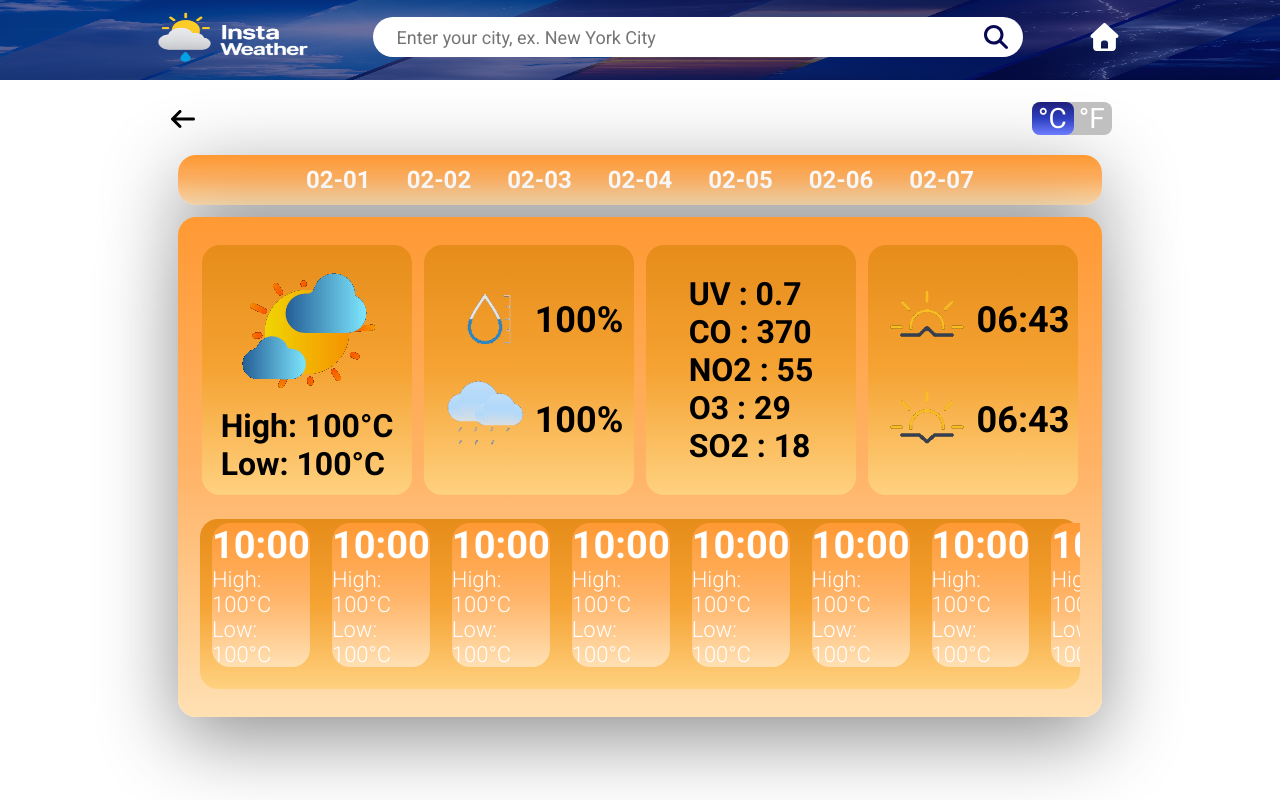
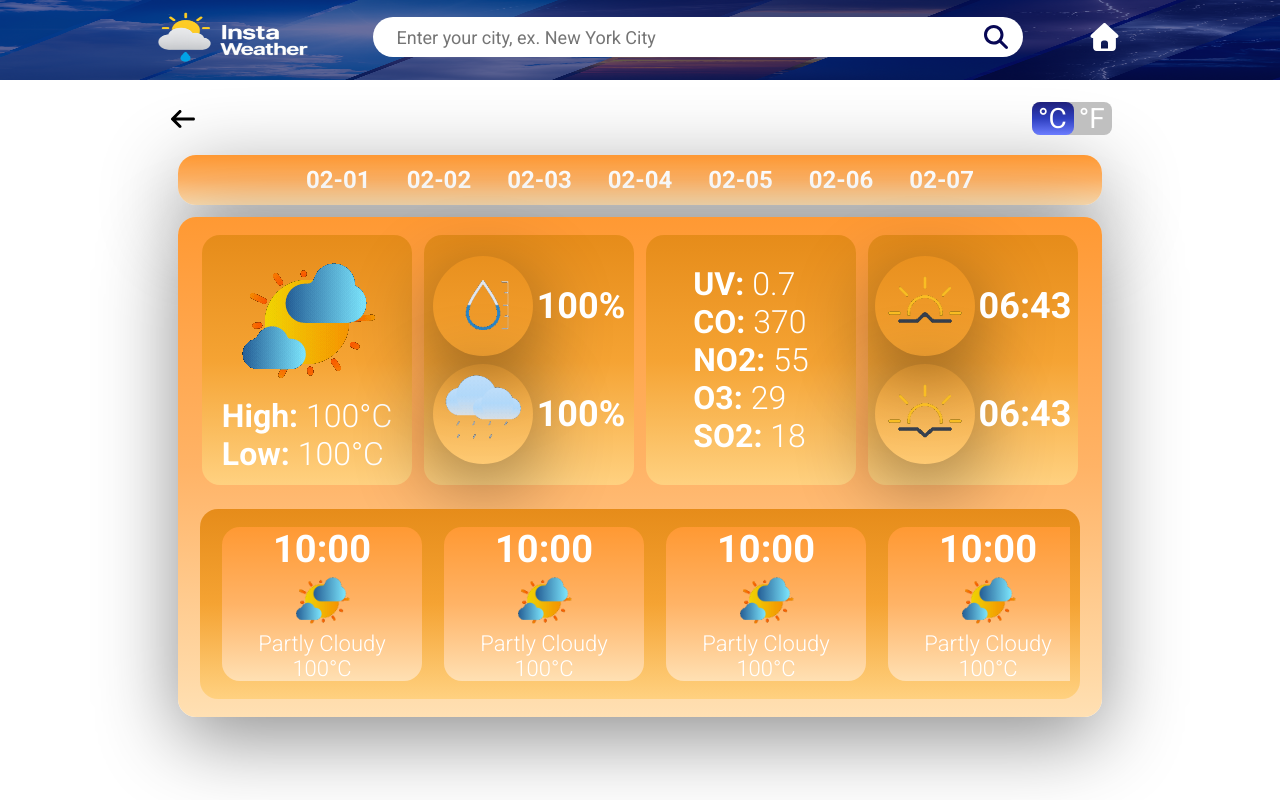
Before and after one commit to davidsaleh03/weather-project, a React (Create React App) app: page /info/forecast in a window 1280 px wide. Built offline with nearby package versions, Linux system fonts and the light colour scheme.

Commit message:
finished most css

```diff
--- a/src/index.css
+++ b/src/index.css
@@ -1587,9 +1587,13 @@ background: linear-gradient(to bottom, #e68c1a 0%, #f5a333 50%, #ffd180 100%);
 
 .quality__more--module-2 {
   width: 880px;
-  height: 170px;
+  height: 190px;
   background: linear-gradient(to bottom, #e68c1a 0%, #f5a333 50%, #ffd180 100%);
   border-radius: 18px;
+  display: flex;
+  justify-content: center;
+  align-items: center;
+  padding: 0 10px;
 }
 
 .quality__more--module-1:not(:last-child) {
@@ -1611,12 +1615,29 @@ background: linear-gradient(to bottom, #e68c1a 0%, #f5a333 50%, #ffd180 100%);
   align-items: center;
 }
 
+.forecast__humid2:not(:last-child) {
+  margin-bottom: 8px;
+}
+
+.hourly__img {
+  width: 60px;
+}
+
 .humid2__title {
   font-size: 22px;
 }
 
+.forecast__condition--h1 {
+  color: #fff;
+}
+
+.less__bold {
+  font-weight: 300;
+}
+
 .humid2__data {
   font-size: 36px;
+  color: #fff;
 }
 
 .forecast__humid2-container {
@@ -1628,6 +1649,20 @@ background: linear-gradient(to bottom, #e68c1a 0%, #f5a333 50%, #ffd180 100%);
 
 .forecast__humid2 img {
   width: 100px;
+  box-shadow: 0 20px 80px 0 rgb(0, 0, 0, 0.45);
+  border-radius: 50%;
+  margin-right: 4px;
+}
+
+.quality__more--container22 {
+  display: flex;
+  flex-direction: column;
+  align-items: flex-start;
+  justify-content: center;
+}
+
+.quality__more--container22 h1{
+  color: #fff;
 }
 
 .forecast__condition--container {
@@ -1639,6 +1674,7 @@ background: linear-gradient(to bottom, #e68c1a 0%, #f5a333 50%, #ffd180 100%);
 
 .forecast__hourly {
   display: flex;
+  flex: 0 0 200px;
   flex-direction: column;
   justify-content: center;
   align-items: center;
@@ -1652,10 +1688,6 @@ background: linear-gradient(to bottom, #e68c1a 0%, #f5a333 50%, #ffd180 100%);
 }
 
 .forecast__hourly--container {
-  display: flex;
-  justify-content: start;
-  align-items: center;
-  width: 100%;
     max-height: 800px;
     display: flex;
     overflow-x: auto;
--- a/src/pages/Forecast.jsx
+++ b/src/pages/Forecast.jsx
@@ -1,5 +1,5 @@
-import React from 'react'
-import NavTwo from '../components/NavTwo'
+import React from "react";
+import NavTwo from "../components/NavTwo";
 import Cloudy from "../assets/cloudyicon.gif";
 import Humid from "../assets/raindrop.gif";
 import Rainy2 from "../assets/rainy2.gif";
@@ -10,7 +10,7 @@ import { faArrowLeft } from "@fortawesome/free-solid-svg-icons";
 
 const Forecast = () => {
   return (
-    <div className='Forecast'>
+    <div className="Forecast">
       <NavTwo />
       <div className="info__container">
         <div className="info__top">
@@ -38,8 +38,8 @@ const Forecast = () => {
               <div className="quality__more--module-1">
                 <img src={Cloudy} alt="" className="forecast__img22" />
                 <div className="quality__more--container22">
-                    <h1>High: 100°C</h1>
-                    <h1>Low: 100°C</h1>
+                  <h1>High: <span className="less__bold">100°C</span></h1>
+                  <h1>Low: <span className="less__bold">100°C</span></h1>
                 </div>
               </div>
               <div className="quality__more--module-1">
@@ -54,11 +54,11 @@ const Forecast = () => {
               </div>
               <div className="quality__more--module-1">
                 <div className="forecast__condition--container">
-                    <h1 className="forecast__condition--h1">UV : 0.7</h1>
-                    <h1 className="forecast__condition--h1">CO : 370</h1>
-                    <h1 className="forecast__condition--h1">NO2 : 55</h1>
-                    <h1 className="forecast__condition--h1">O3 : 29</h1>
-                    <h1 className="forecast__condition--h1">SO2 : 18</h1>
+                  <h1 className="forecast__condition--h1">UV: <span className="less__bold">0.7</span></h1>
+                  <h1 className="forecast__condition--h1">CO: <span className="less__bold">370</span></h1>
+                  <h1 className="forecast__condition--h1">NO2: <span className="less__bold">55</span></h1>
+                  <h1 className="forecast__condition--h1">O3: <span className="less__bold">29</span></h1>
+                  <h1 className="forecast__condition--h1">SO2: <span className="less__bold">18</span></h1>
                 </div>
               </div>
               <div className="quality__more--module-1">
@@ -78,92 +78,64 @@ const Forecast = () => {
                   <div className="forecast__hourly">
                     <h1 className="forecast__hourly--title">10:00</h1>
                     <div className="forecast__hourly--data">
-                        <h1>High: 100°C</h1>
-                        <h1>Low: 100°C</h1>
+                      <img src={Cloudy} alt="" className="hourly__img" />
+                      <h1>Partly Cloudy</h1>
+                      <h1>100°C</h1>
+                      <div className="hourly__inner"></div>
                     </div>
                   </div>
                   <div className="forecast__hourly">
                     <h1 className="forecast__hourly--title">10:00</h1>
                     <div className="forecast__hourly--data">
-                        <h1>High: 100°C</h1>
-                        <h1>Low: 100°C</h1>
+                      <img src={Cloudy} alt="" className="hourly__img" />
+                      <h1>Partly Cloudy</h1>
+                      <h1>100°C</h1>
+                      <div className="hourly__inner"></div>
                     </div>
                   </div>
                   <div className="forecast__hourly">
                     <h1 className="forecast__hourly--title">10:00</h1>
                     <div className="forecast__hourly--data">
-                        <h1>High: 100°C</h1>
-                        <h1>Low: 100°C</h1>
+                      <img src={Cloudy} alt="" className="hourly__img" />
+                      <h1>Partly Cloudy</h1>
+                      <h1>100°C</h1>
+                      <div className="hourly__inner"></div>
                     </div>
                   </div>
                   <div className="forecast__hourly">
                     <h1 className="forecast__hourly--title">10:00</h1>
                     <div className="forecast__hourly--data">
-                        <h1>High: 100°C</h1>
-                        <h1>Low: 100°C</h1>
+                      <img src={Cloudy} alt="" className="hourly__img" />
+                      <h1>Partly Cloudy</h1>
+                      <h1>100°C</h1>
+                      <div className="hourly__inner"></div>
                     </div>
                   </div>
                   <div className="forecast__hourly">
                     <h1 className="forecast__hourly--title">10:00</h1>
                     <div className="forecast__hourly--data">
-                        <h1>High: 100°C</h1>
-                        <h1>Low: 100°C</h1>
+                      <img src={Cloudy} alt="" className="hourly__img" />
+                      <h1>Partly Cloudy</h1>
+                      <h1>100°C</h1>
+                      <div className="hourly__inner"></div>
                     </div>
                   </div>
                   <div className="forecast__hourly">
                     <h1 className="forecast__hourly--title">10:00</h1>
                     <div className="forecast__hourly--data">
-                        <h1>High: 100°C</h1>
-                        <h1>Low: 100°C</h1>
+                      <img src={Cloudy} alt="" className="hourly__img" />
+                      <h1>Partly Cloudy</h1>
+                      <h1>100°C</h1>
+                      <div className="hourly__inner"></div>
                     </div>
                   </div>
                   <div className="forecast__hourly">
                     <h1 className="forecast__hourly--title">10:00</h1>
                     <div className="forecast__hourly--data">
-                        <h1>High: 100°C</h1>
-                        <h1>Low: 100°C</h1>
-                      </div>
-                    </div>
-                    <div className="forecast__hourly">
-                      <h1 className="forecast__hourly--title">10:00</h1>
-                      <div className="forecast__hourly--data">
-                        <h1>High: 100°C</h1>
-                        <h1>Low: 100°C</h1>
-                      </div>
-                    </div>
-                    <div className="forecast__hourly">
-                      <h1 className="forecast__hourly--title">10:00</h1>
-                      <div className="forecast__hourly--data">
-                        <h1>High: 100°C</h1>
-                        <h1>Low: 100°C</h1>
-                      </div>
-                    </div>
-                    <div className="forecast__hourly">
-                      <h1 className="forecast__hourly--title">10:00</h1>
-                      <div className="forecast__hourly--data">
-                        <h1>High: 100°C</h1>
-                        <h1>Low: 100°C</h1>
-                      </div>
-                    </div>
-                    <div className="forecast__hourly">
-                      <h1 className="forecast__hourly--title">10:00</h1>
-                      <div className="forecast__hourly--data">
-                        <h1>High: 100°C</h1>
-                        <h1>Low: 100°C</h1>
-                      </div>
-                    </div>
-                    <div className="forecast__hourly">
-                      <h1 className="forecast__hourly--title">10:00</h1>
-                      <div className="forecast__hourly--data">
-                        <h1>High: 100°C</h1>
-                        <h1>Low: 100°C</h1>
-                      </div>
-                    </div>
-                    <div className="forecast__hourly">
-                      <h1 className="forecast__hourly--title">10:00</h1>
-                      <div className="forecast__hourly--data">
-                        <h1>High: 100°C</h1>
-                        <h1>Low: 100°C</h1>
+                      <img src={Cloudy} alt="" className="hourly__img" />
+                      <h1>Partly Cloudy</h1>
+                      <h1>100°C</h1>
+                      <div className="hourly__inner"></div>
                     </div>
                   </div>
                 </div>
@@ -173,7 +145,7 @@ const Forecast = () => {
         </div>
       </div>
     </div>
-  )
-}
+  );
+};
 
-export default Forecast
+export default Forecast;
```
Lines whose indentation alone changed are shown as unchanged.
